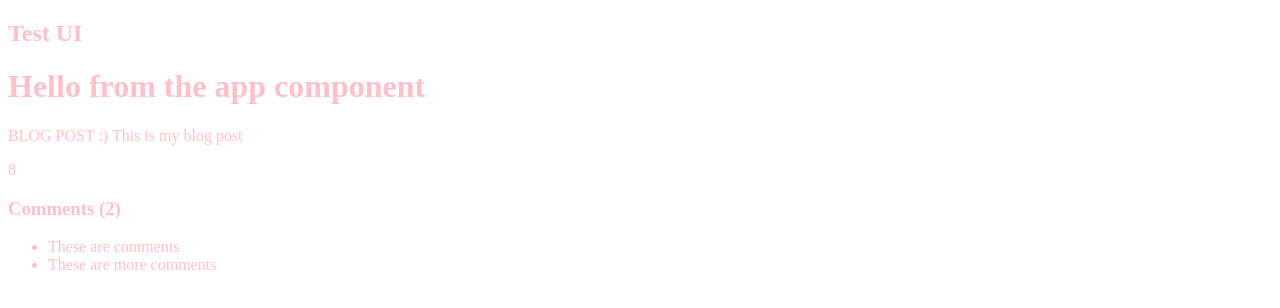
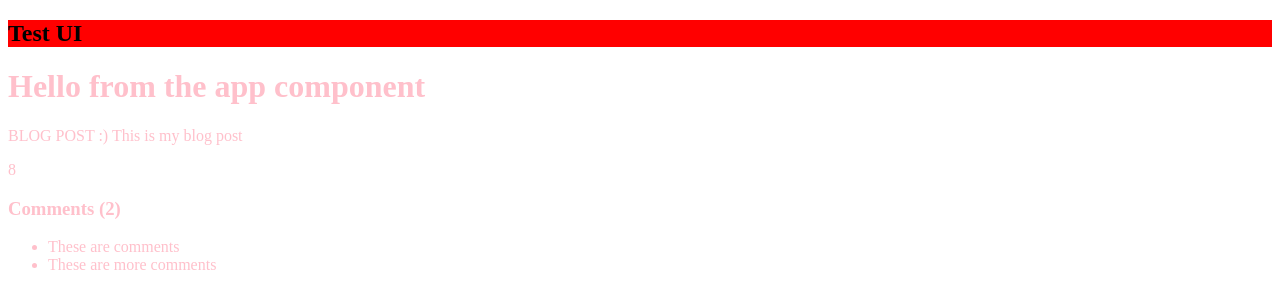
Before and after one commit to oscar-ct/react-practice, a React (Create React App) app: page / in a window 1280 px wide. Shown: the top 308 px of the page. Built offline with nearby package versions, Linux system fonts and the light colour scheme.

Commit message:
feat: added styling to Header using props

```diff
--- a/src/App.js
+++ b/src/App.js
@@ -31,7 +31,7 @@ function App() {
 
     return (
         <>
-            <Header text="Test UI"/>
+            <Header text="Test UI" bgColor='red' textColor='black' />
             <div className='container'>
                 <h1>Hello from the app component</h1>
                 <p>{title.toUpperCase()} :) {body}</p>
--- a/src/components/Header.jsx
+++ b/src/components/Header.jsx
@@ -1,9 +1,12 @@
-import PropTypes from 'prop-types'
+import PropTypes from 'prop-types';
 
 // function Header(props) {
-function Header({text}) {
+function Header({text, bgColor, textColor}) {
+    const headerStyles = {
+        backgroundColor: bgColor, color: textColor
+    }
     return (
-        <header>
+        <header style={headerStyles}>
             <div className="container">
                 <h2>{text}</h2>
             </div>
@@ -12,9 +15,14 @@ function Header({text}) {
 }
 Header.defaultProps = {
     text: 'Feedback UI',
+    bgColor: 'rgba(0,0,0,0.4)',
+    textColor: '#ff6a95'
 }
 Header.propTypes = {
-    text: PropTypes.string.isRequired
+    text: PropTypes.string.isRequired,
+    bgColor: PropTypes.string,
+    textColor: PropTypes.string
 }
 
+
 export default Header;
```
